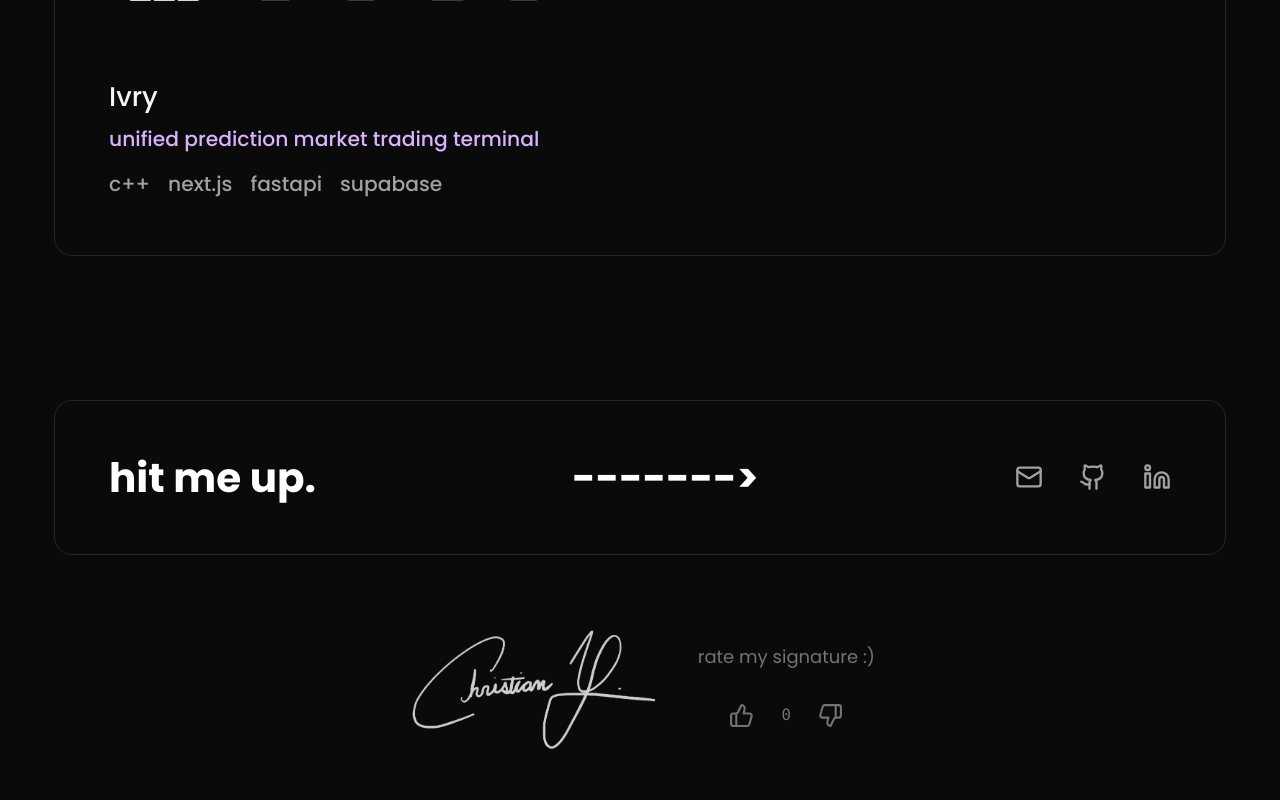
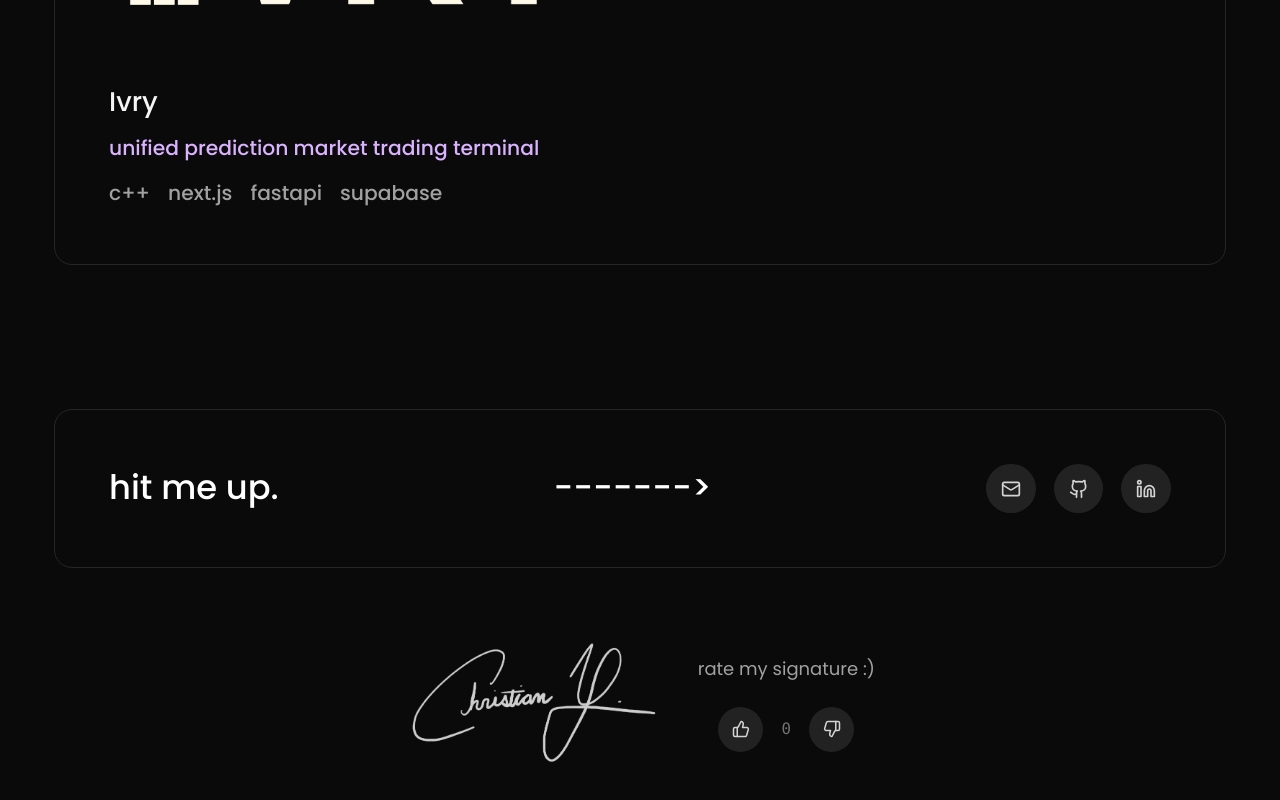
Before and after one commit to sha-sta/portfolio, a React (Vite) app: page / in a window 1280 px wide. Shown: the part 2951-3751 px from the top of the page. Built offline with nearby package versions, Linux system fonts and the light colour scheme; no server answers.

Commit message:
change button styles

```diff
--- a/src/components/Contact.jsx
+++ b/src/components/Contact.jsx
@@ -6,38 +6,38 @@ const Contact = () => {
     <section id="contact" className="scroll border border-neutral-800 rounded-2xl p-8 md:p-12">
       <div className="flex flex-col md:flex-row justify-between items-center gap-8">
         <div>
-          <h2 className="text-4xl font-bold text-white">hit me up.</h2>
+          <h2 className="text-2xl md:text-3xl font-medium text-white">hit me up.</h2>
         </div>
 
         <div className="text-neutral-500 hidden md:block">
-          <h2 className="text-4xl font-bold text-white">-------&gt;</h2>
+          <h2 className="text-2xl md:text-3xl font-medium text-white">-------&gt;</h2>
         </div>
 
-        <div className="flex gap-8">
+        <div className="flex gap-4">
           <a
             href="mailto:cyoon16@jh.edu"
-            className="text-neutral-400 hover:text-white transition-colors"
+            className="w-11 h-11 flex items-center justify-center rounded-full bg-white/10 backdrop-blur-sm text-neutral-300 hover:text-neutral-950 hover:bg-white transition-all duration-200"
             aria-label="Email"
           >
-            <Mail size={28} />
+            <Mail size={20} />
           </a>
           <a
             href="https://github.com/sha-sta"
             target="_blank"
             rel="noopener noreferrer"
-            className="text-neutral-400 hover:text-white transition-colors"
+            className="w-11 h-11 flex items-center justify-center rounded-full bg-white/10 backdrop-blur-sm text-neutral-300 hover:text-neutral-950 hover:bg-white transition-all duration-200"
             aria-label="GitHub"
           >
-            <Github size={28} />
+            <Github size={20} />
           </a>
           <a
             href="https://www.linkedin.com/in/christian-yoon/"
             target="_blank"
             rel="noopener noreferrer"
-            className="text-neutral-400 hover:text-white transition-colors"
+            className="w-11 h-11 flex items-center justify-center rounded-full bg-white/10 backdrop-blur-sm text-neutral-300 hover:text-neutral-950 hover:bg-white transition-all duration-200"
             aria-label="LinkedIn"
           >
-            <Linkedin size={28} />
+            <Linkedin size={20} />
           </a>
         </div>
       </div>
--- a/src/components/Projects.jsx
+++ b/src/components/Projects.jsx
@@ -79,15 +79,15 @@ const Projects = () => {
                   <h3 className="text-2xl font-medium text-neutral-100 group-hover:text-white transition-colors">
                     {project.title}
                   </h3>
-                  <div className="flex gap-4 opacity-0 group-hover:opacity-100 transition-opacity duration-300">
+                  <div className="flex gap-3 opacity-0 group-hover:opacity-100 transition-opacity duration-300">
                     {project.links.github && (
-                      <a href={project.links.github} target="_blank" rel="noopener noreferrer" className="text-neutral-500 hover:text-white transition-colors" aria-label="GitHub">
-                        <Github size={20} />
+                      <a href={project.links.github} target="_blank" rel="noopener noreferrer" className="w-9 h-9 flex items-center justify-center rounded-full bg-white/10 backdrop-blur-sm text-neutral-300 hover:text-neutral-950 hover:bg-white transition-all duration-200" aria-label="GitHub">
+                        <Github size={18} />
                       </a>
                     )}
                     {project.links.live && (
-                      <a href={project.links.live} target="_blank" rel="noopener noreferrer" className="text-neutral-500 hover:text-white transition-colors" aria-label="Live Demo">
-                        <ArrowUpRight size={20} />
+                      <a href={project.links.live} target="_blank" rel="noopener noreferrer" className="w-9 h-9 flex items-center justify-center rounded-full bg-white/10 backdrop-blur-sm text-neutral-300 hover:text-neutral-950 hover:bg-white transition-all duration-200" aria-label="Live Demo">
+                        <ArrowUpRight size={18} />
                       </a>
                     )}
                   </div>
--- a/src/components/Signature.jsx
+++ b/src/components/Signature.jsx
@@ -69,18 +69,18 @@ const Signature = () => {
                 />
 
                 <div className="flex flex-col items-center gap-5">
-                    <p className="text-neutral-500 text-md">rate my signature :)</p>
+                    <p className="text-neutral-400 text-md">rate my signature :)</p>
                     <div className="flex items-center gap-3">
                         <button
                             onClick={() => handleVote('up')}
                             disabled={loading}
-                            className={`p-2 rounded-lg transition-all duration-200 cursor-pointer ${userVote === 'up'
-                                ? 'text-green-400 bg-green-400/10'
-                                : 'text-neutral-500 hover:text-green-400 hover:bg-green-400/5'
+                            className={`w-10 h-10 flex items-center justify-center rounded-full backdrop-blur-sm transition-all duration-200 cursor-pointer ${userVote === 'up'
+                                ? 'text-green-400 bg-green-400/20'
+                                : 'text-neutral-300 bg-white/10 hover:text-neutral-950 hover:bg-white'
                                 }`}
                             aria-label="Upvote signature"
                         >
-                            <ThumbsUp size={25} />
+                            <ThumbsUp size={18} />
                         </button>
 
                         <AnimatePresence mode="wait">
@@ -100,13 +100,13 @@ const Signature = () => {
                         <button
                             onClick={() => handleVote('down')}
                             disabled={loading}
-                            className={`p-2 rounded-lg transition-all duration-200 cursor-pointer ${userVote === 'down'
-                                ? 'text-red-400 bg-red-400/10'
-                                : 'text-neutral-500 hover:text-red-400 hover:bg-red-400/5'
+                            className={`w-10 h-10 flex items-center justify-center rounded-full backdrop-blur-sm transition-all duration-200 cursor-pointer ${userVote === 'down'
+                                ? 'text-red-400 bg-red-400/20'
+                                : 'text-neutral-300 bg-white/10 hover:text-neutral-950 hover:bg-white'
                                 }`}
                             aria-label="Downvote signature"
                         >
-                            <ThumbsDown size={25} />
+                            <ThumbsDown size={18} />
                         </button>
                     </div>
                 </div>
```
